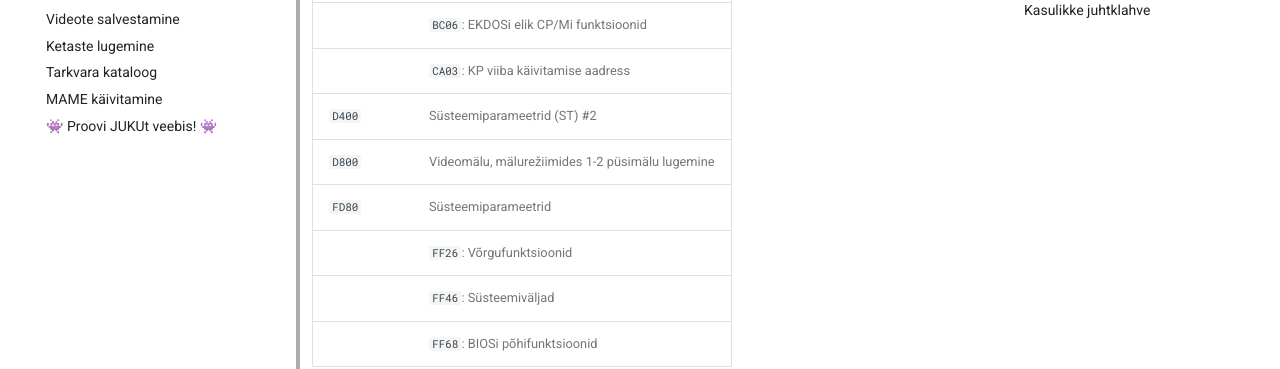
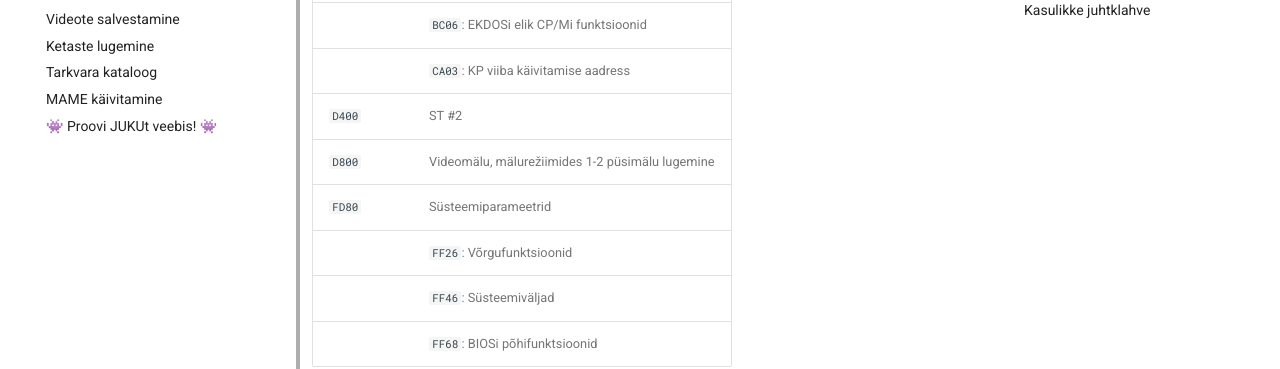
Before and after one commit to infoaed/juku3000, an MkDocs documentation site: the page built from docs/juku-käsud.md, in a window 1280 px wide and 900 px high, scrolled down 4258 px. Shown: the part 152-521 px from the top of the window. Built offline with MkDocs 1.6.1 and Material for MkDocs 9.7.7, drawn with Linux system fonts in a browser that asks for light colours; comment, search, counter and statistics services are not loaded.

Commit message:
Update juku-käsud.md

```diff
--- a/docs/juku-käsud.md
+++ b/docs/juku-käsud.md
@@ -125,7 +125,7 @@ KP moodustab nendest parameetritest süsteemiparameetrite tsooni (ST) ühe või
 > `B400` | Käsuprotsessor (KP)
 >        | `BC06`: EKDOSi elik CP/Mi funktsioonid
 >        | `CA03`: KP viiba käivitamise aadress
-> `D400` | Süsteemiparameetrid (ST) #2
+> `D400` | ST #2
 > `D800` | Videomälu, mälurežiimides 1-2 püsimälu lugemine
 > `FD80` | Süsteemiparameetrid
 >        | `FF26`: Võrgufunktsioonid
```
